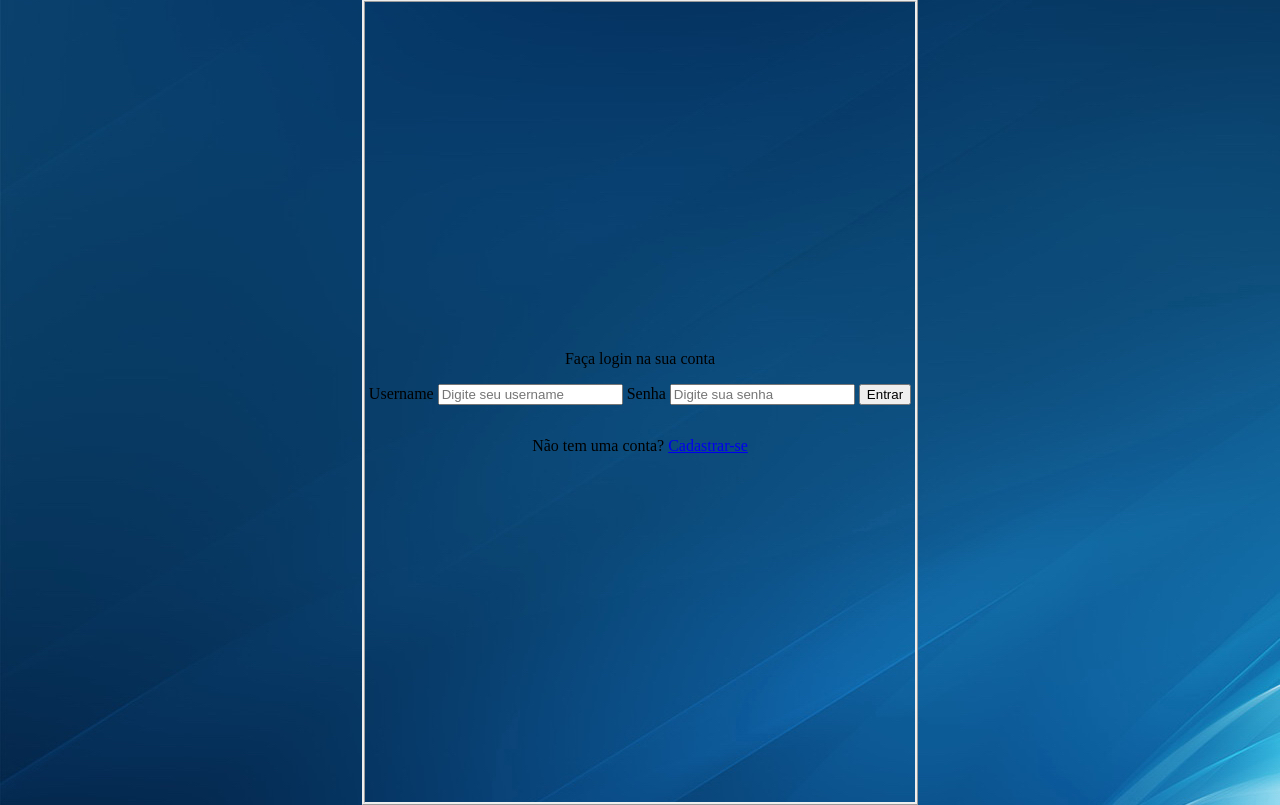
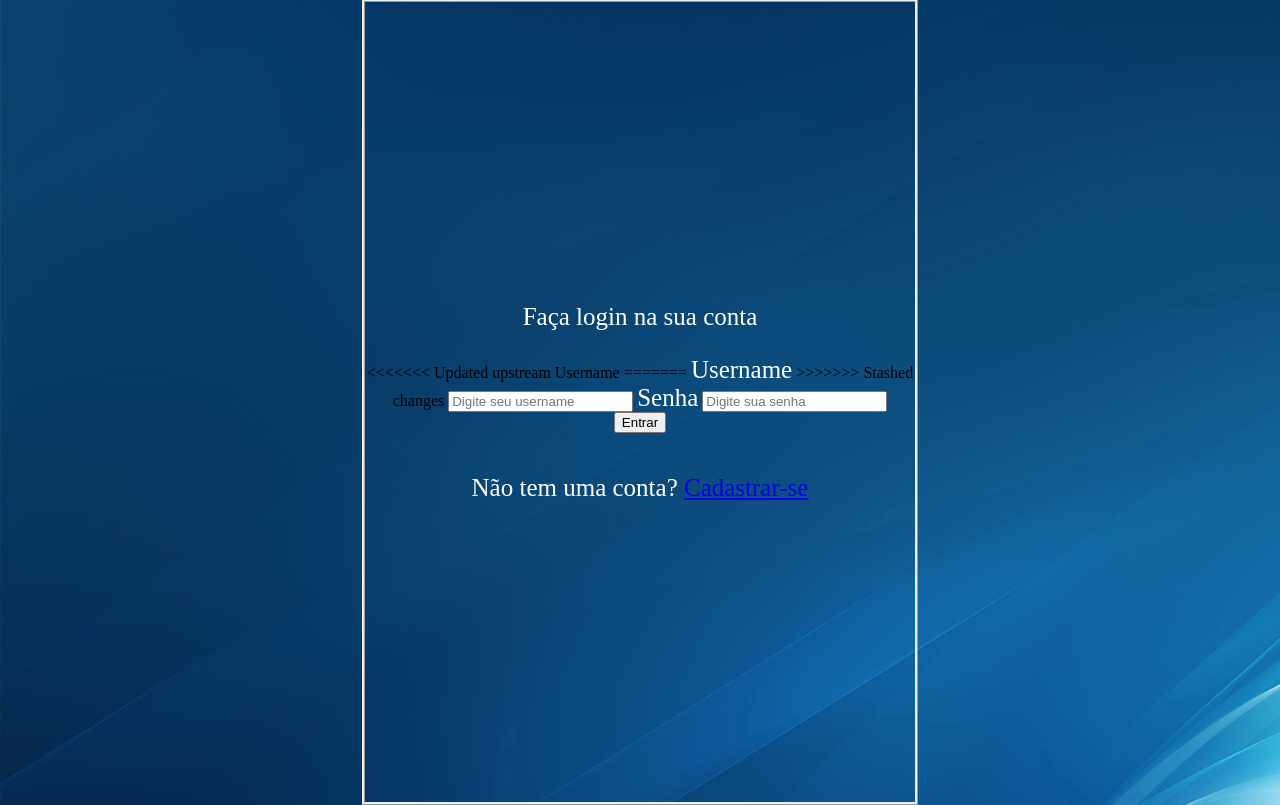
Before and after one commit to Fingoon/dsweb2022.1, a Django app: page /login/ in a window 1280 px wide. Shown: the part 27-832 px from the top of the page. Run offline with Django 3.2, Linux system fonts and the light colour scheme.

Commit message:
melhorias

```diff
--- a/mysite/plataforma/templates/plataforma/cadastrarcomentario.html
+++ b/mysite/plataforma/templates/plataforma/cadastrarcomentario.html
@@ -5,10 +5,10 @@
 <body>
     <main>
         <div class="center">
-        <p>Cadastre um comentario na noticia: {{noticia.texto}}</p>
+        <p class="admin">Cadastre um comentario na noticia: {{noticia.texto}}</p>
         <form action="{% url 'plataforma:cadastrocomentario' noticia.id %}" method="POST" id="cadastrocomentario">
             {% csrf_token %}
-            <label for="texto">Comentario:</label>
+            <label class="admin" for="texto">Comentario:</label>
             <input type="texto" name="texto" id="texto" placeholder="Digite seu comentario"  required>
             <input type="submit" value="Comentar">
             {% if request.GET.next %}
--- a/mysite/plataforma/templates/plataforma/cadastraredicao.html
+++ b/mysite/plataforma/templates/plataforma/cadastraredicao.html
@@ -5,10 +5,10 @@
 <body>
     <main>
         <div class="center">
-        <p>Cadastre uma nova edição!</p>
+        <p class="admin">Cadastre uma nova edição!</p>
         <form action="{% url 'plataforma:cadastroedicao' %}" method="POST" id="cadastroedicao">
             {% csrf_token %}
-            <label for="texto">Texto</label>
+            <label class="admin" for="texto">Texto</label>
             <input type="texto" name="texto" id="texto" placeholder="Digite o texto da edição"  required>
             <input type="submit" value="Cadastrar edição">
             {% if request.GET.next %}
--- a/mysite/plataforma/templates/plataforma/cadastrarnoticia.html
+++ b/mysite/plataforma/templates/plataforma/cadastrarnoticia.html
@@ -5,10 +5,10 @@
 <body>
     <main>
         <div class="center">
-        <p>Cadastre uma noticia na edição {{edicao.texto}}</p>
+        <p class="admin">Cadastre uma noticia na edição {{edicao.texto}}</p>
         <form action="{% url 'plataforma:cadastronoticia' edicao.id %}" method="POST" id="cadastronoticia">
             {% csrf_token %}
-            <label for="texto">Texto da noticia</label>
+            <label class="admin" for="texto">Texto da noticia</label>
             <input type="texto" name="texto" id="texto" placeholder="Digite o texto da noticia"  required>
             <input type="submit" value="Cadastrar noticia">
             {% if request.GET.next %}
--- a/mysite/plataforma/templates/plataforma/login.html
+++ b/mysite/plataforma/templates/plataforma/login.html
@@ -5,19 +5,23 @@
 <body>
     <main>
         <div class="center">
-        <p>Faça login na sua conta</p>
+        <p class="admin">Faça login na sua conta</p>
         <form action="{% url 'plataforma:login' %}" method="POST" id="login">
             {% csrf_token %}
             {% if request.GET.next %}
                 <input type="hidden" name="next" value="{{ request.GET.next }}">
             {% endif%}
+<<<<<<< Updated upstream
             <label for="username">Username</label>
+=======
+            <label class="admin" for="username">Username</label>
+>>>>>>> Stashed changes
             <input type="username" name="username" id="username" placeholder="Digite seu username"  required>
-            <label for="senha">Senha</label>
+            <label class="admin" for="senha">Senha</label>
             <input type="password" name="senha" id="senha" placeholder="Digite sua senha"  required>
             <input type="submit" value="Entrar">
         </form>
-        <p>Não tem uma conta? <a href="{%url 'plataforma:cadastrocolunista'%}">Cadastrar-se</a></p>
+        <p class="admin">Não tem uma conta? <a href="{%url 'plataforma:cadastrocolunista'%}">Cadastrar-se</a></p>
         </div>
     </main>
 </body>
```
